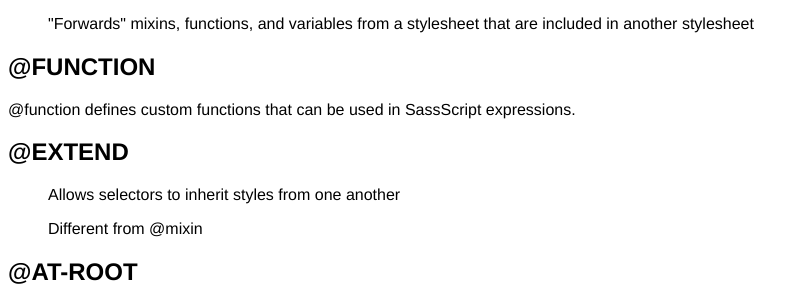
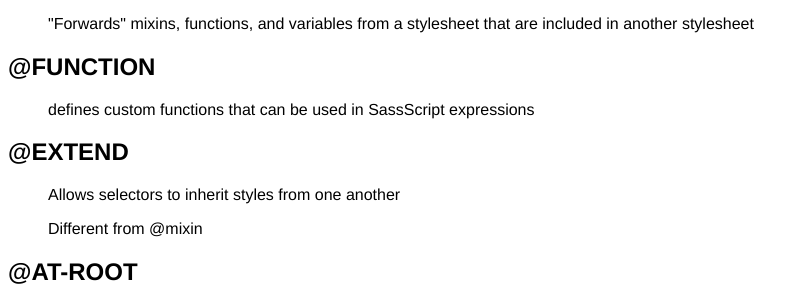
Before and after one commit to aymanhabib/softdev, a Flask app: template sass/templates/sassy_lassie.html in a window 1280 px wide. Shown: the part 4278-4578 px from the top of the page, without its empty margins (0-808 px from the left). Run offline with Flask 2, Linux system fonts and the light colour scheme; the template is opened without the code that fills it, so the values that code supplies are empty.

Commit message:
slight again

```diff
--- a/sass/templates/sassy_lassie.html
+++ b/sass/templates/sassy_lassie.html
@@ -201,7 +201,7 @@
                 <ul>Can be used prior to @use</ul>
                 <ul>"Forwards" mixins, functions, and variables from a stylesheet that are included in another stylesheet</ul>
             <h2>@FUNCTION</h2>
-                @function defines custom functions that can be used in SassScript expressions.
+                <ul>defines custom functions that can be used in SassScript expressions</ul>
                 <!-- Rounded switch -->
                 <!-- <label class="switch">
                     <input type="checkbox">
```
